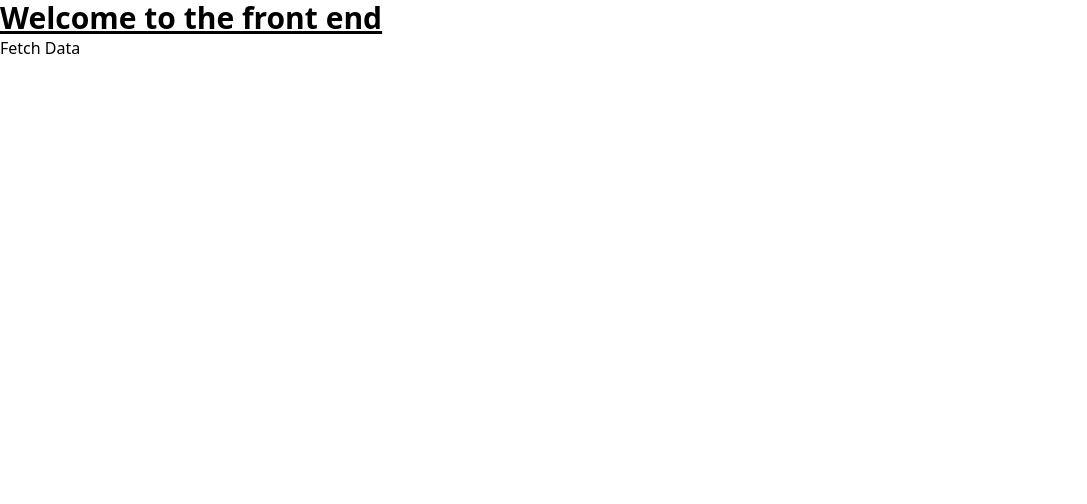
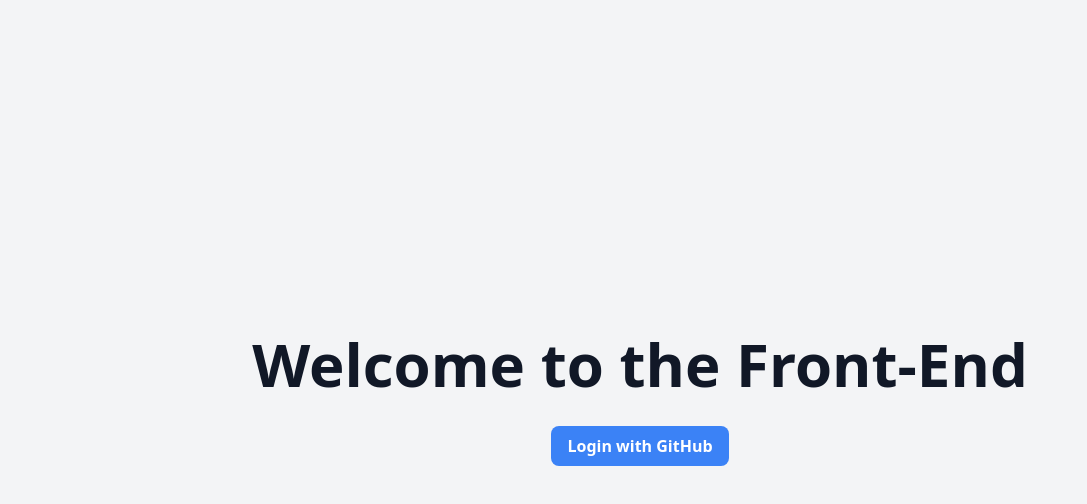
Before and after one commit to whuang214/ReactChat, a React (Vite) app in the folder client/: page / in a window 1280 px wide. Shown: the top 504 px of the page, without its empty margins (0-1087 px from the left). Built offline with nearby package versions, Linux system fonts and the light colour scheme; no server answers.

Commit message:
add github oauth

```diff
--- a/client/src/App.jsx
+++ b/client/src/App.jsx
@@ -1,26 +1,29 @@
 import { useState } from "react";
+import axios from "axios";
 import "./App.css";
-import axios from "axios";
+
+import useAuth from "./hooks/useAuth";
 
 const App = () => {
-  const handleClick = async () => {
-    try {
-      // Make API call to backend
-      const response = await axios.get(import.meta.env.VITE_API_URL);
-      console.log("Response:", response.data);
-      // Display message from JSON response in an alert
-      alert(response.data.message);
-    } catch (error) {
-      // Handle error if API call fails
-      console.error("Error:", error);
-      alert("Error occurred while fetching data");
-    }
-  };
+  const user = useAuth();
 
   return (
-    <div>
-      <h1 className="text-3xl font-bold underline">Welcome to the front end</h1>
-      <button onClick={handleClick}>Fetch Data</button>
+    // if user is logged in, display the username
+    // otherwise, display the login button
+    <div className="flex flex-col items-center justify-center min-h-screen bg-gray-100 p-4">
+      <h1 className="mb-4 text-4xl md:text-5xl lg:text-6xl font-extrabold leading-tight text-gray-900">
+        Welcome to the Front-End
+      </h1>
+      {user ? (
+        <p className="text-xl text-green-500">Welcome, {user.username}!</p>
+      ) : (
+        <a
+          href={import.meta.env.VITE_API_URL + "/auth/github"}
+          className="mt-4 inline-block bg-blue-500 hover:bg-blue-600 text-white font-bold py-2 px-4 rounded-lg transition-colors duration-300"
+        >
+          Login with GitHub
+        </a>
+      )}
     </div>
   );
 };
--- /dev/null
+++ b/client/src/hooks/useAuth.jsx
@@ -0,0 +1,15 @@
+import { useState, useEffect } from "react";
+import axios from "axios";
+
+function useAuth() {
+  const [user, setUser] = useState(null);
+
+  useEffect(() => {
+    // Make API call to backend to check if user is authenticated
+    // If user is authenticated, set user state to the user object
+  }, []);
+
+  return user;
+}
+
+export default useAuth;
```
